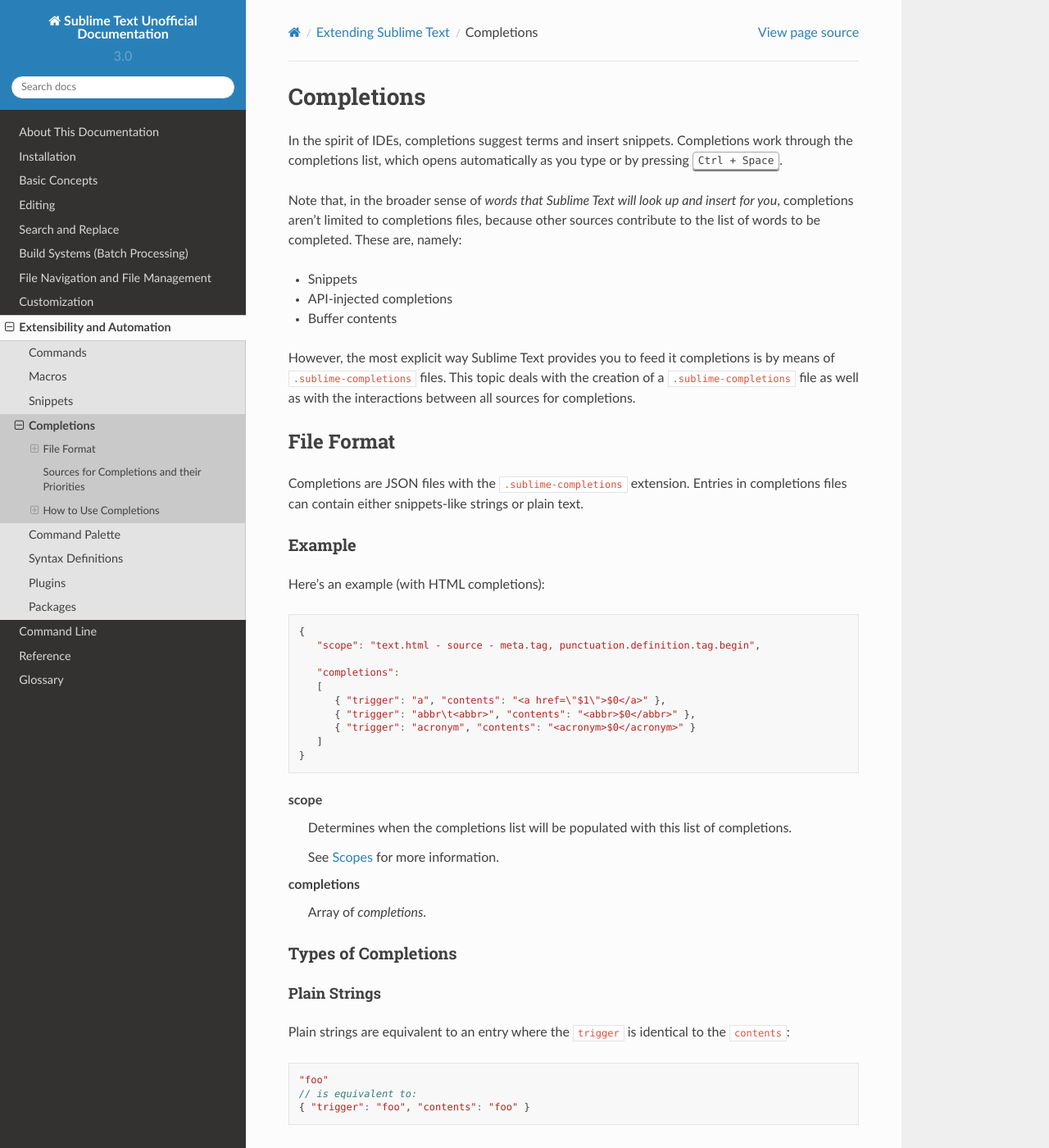
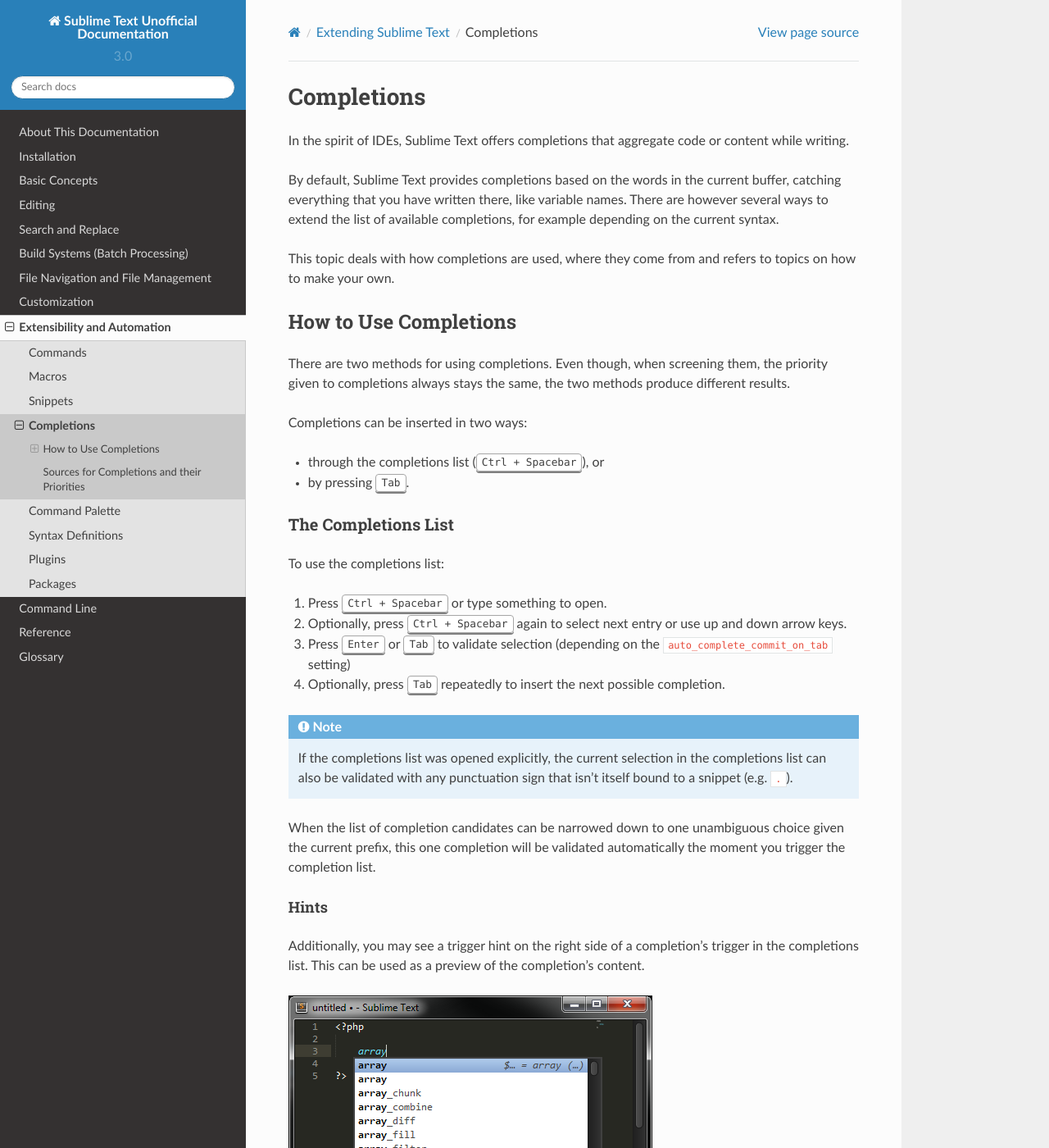
Before and after one commit to guillermooo/sublime-undocs, a Sphinx documentation site: the page built from source/extensibility/completions.rst, in a window 1280 px wide and 1400 px high. Shown: the whole window at 82% size. Built offline with Sphinx 7.4.7 and the Read the Docs theme 2.0.0, drawn with Linux system fonts in a browser that asks for light colours; some of the changed text lies outside the part shown.

Commit message:
Split completions topic into two
First topic deals with completions in general,
second topic (reference) covers the details of `.sublime-completions`
files.

```diff
--- a/source/extensibility/completions.rst
+++ b/source/extensibility/completions.rst
@@ -3,159 +3,23 @@
 ===========
 
 In the spirit of IDEs,
-completions suggest terms and insert snippets.
-Completions work through the completions list,
-which opens automatically as you type
-or by pressing :kbd:`Ctrl + Space`.
+Sublime Text offers completions
+that aggregate code or content while writing.
 
-Note that, in the broader sense of
-*words that Sublime Text will look up and insert for you*,
-completions aren't limited to completions files,
-because other sources contribute
-to the list of words to be completed.
-These are, namely:
+By default,
+Sublime Text provides completions
+based on the words in the current buffer,
+catching everything that you have written there,
+like variable names.
+There are however several ways
+to extend the list of available completions,
+for example depending on the current syntax.
 
-* Snippets
-* API-injected completions
-* Buffer contents
-
-However, the most explicit way
-Sublime Text provides you to feed it completions
-is by means of ``.sublime-completions`` files.
 This topic deals with
-the creation of a ``.sublime-completions`` file
-as well as with the interactions
-between all sources for completions.
-
-
-File Format
-===========
-
-Completions are JSON files
-with the ``.sublime-completions`` extension.
-Entries in completions files can contain
-either snippets-like strings or plain text.
-
-
-Example
-*******
-
-Here's an example (with HTML completions):
-
-.. code-block:: js
-
-   {
-      "scope": "text.html - source - meta.tag, punctuation.definition.tag.begin",
-
-      "completions":
-      [
-         { "trigger": "a", "contents": "<a href=\"$1\">$0</a>" },
-         { "trigger": "abbr\t<abbr>", "contents": "<abbr>$0</abbr>" },
-         { "trigger": "acronym", "contents": "<acronym>$0</acronym>" }
-      ]
-   }
-
-**scope**
-   Determines when the completions list
-   will be populated with this list of completions.
-
-   See :ref:`scopes-and-scope-selectors` for more information.
-
-**completions**
-   Array of *completions*.
-
-
-Types of Completions
-********************
-
-Plain Strings
--------------
-
-Plain strings are equivalent to
-an entry where the ``trigger``
-is identical to the ``contents``:
-
-.. code-block:: js
-
-   "foo"
-   // is equivalent to:
-   { "trigger": "foo", "contents": "foo" }
-
-
-.. _completions-trigger-based:
-
-Trigger-based Completions
--------------------------
-
-.. code-block:: js
-
-   { "trigger": "foo", "contents": "foobar" },
-   { "trigger": "foo\ttest", "contents": "foobar" }
-
-**trigger**
-   Text that will be displayed in the completions list
-   and will cause the ``contents``
-   to be inserted when chosen.
-
-   You can use a ``\t`` tab character
-   to separate the trigger from a brief description
-   on what the completion is about.
-   It will be displayed right-aligned,
-   slightly grayed
-   and does not affect the trigger itself.
-
-**contents**
-   Text to be inserted in the buffer.
-   Uses the same string interpolation features
-   as snippets.
-
-   Refer to :ref:`snippet-features`.
-
-   Because of that,
-   if you want a literal ``$``,
-   you have to escape it like this: ``\\$``
-   (double backslashes are needed
-   because we are within a JSON string).
-
-
-Sources for Completions and their Priorities
-============================================
-
-These are the sources for completions
-the user can control,
-in the order they are prioritized:
-
-.. py:currentmodule:: sublime_plugin
-
-
-1. :doc:`/extensibility/snippets`
-#. API-injected completions
-   via :py:meth:`EventListener.on_query_completions`
-#. ``.sublime-completions`` files
-
-Additionally,
-these other completions are folded into the final list:
-
-4. Words in the buffer
-
-Snippets will always win
-when the current prefix
-matches their tab trigger exactly.
-For the rest of the completion sources,
-a fuzzy match is performed.
-Furthermore,
-snippets always lose with fuzzy matches.
-
-When a list of completions is shown,
-snippets will still be listed alongside the other items,
-even if the prefix only partially matches
-the snippets' tab triggers.
-
-.. note::
-
-   Word completions from the buffer
-   can be disabled exlicitly
-   from a completions event hook.
+how completions are used,
+where they come from
+and refers to topics
+on how to make your own.
 
 
 How to Use Completions
@@ -164,13 +28,12 @@
 There are two methods for using completions.
 Even though, when screening them,
 the priority given to completions always stays the same,
-the two methods produce different results,
-as explained next.
+the two methods produce different results.
 
 Completions can be inserted in two ways:
 
-   * through the completions list (:kbd:`Ctrl+spacebar`), or
-   * By pressing :kbd:`Tab`.
+* through the completions list (:kbd:`Ctrl + Spacebar`), or
+* by pressing :kbd:`Tab`.
 
 
 The Completions List
@@ -178,8 +41,8 @@
 
 To use the completions list:
 
-1. Press :kbd:`Ctrl+spacebar` or type something to open.
-#. Optionally, press :kbd:`Ctrl+spacebar` again
+1. Press :kbd:`Ctrl + Spacebar` or type something to open.
+#. Optionally, press :kbd:`Ctrl + Spacebar` again
    to select next entry
    or use up and down arrow keys.
 #. Press :kbd:`Enter` or :kbd:`Tab` to validate selection
@@ -201,6 +64,46 @@
 given the current prefix,
 this one completion will be validated automatically
 the moment you trigger the completion list.
+
+
+Hints
+-----
+
+Additionally,
+you may see a trigger hint
+on the right side of a completion's trigger
+in the completions list.
+This can be used as a preview
+of the completion's content.
+
+.. image:: images/completions_hint.png
+
+The above is in fact a snippet
+and completes to
+``$arrayName = array('' => , );``.
+
+
+Triggers and Contents
+*********************
+
+Completions that are not taken from the buffer
+may choose to provide a different trigger
+than what they will insert when selected.
+This is commonly used for function completions
+where the completion also includes its signature.
+
+For example,
+completing ``array_map`` from the PHP completions
+will result in :samp:`array_map({callback}, {arr1})`:
+
+.. image:: images/completions_contents.gif
+
+You may notice in the animation
+that the cursor automatically selected ``callback``.
+This is because completions support
+the same features as snippets
+with fields and placeholders.
+For more details, refer to :ref:`snippet-features`.
 
 
 .. _completions-multi-cursor:
@@ -260,3 +163,40 @@
 When ``tab_completion`` is enabled,
 you can press :kbd:`Shift + Tab` to insert
 a literal tab character.
+
+
+Sources for Completions and their Priorities
+============================================
+
+These are the sources for completions
+the user can control,
+in the order they are prioritized:
+
+1. :doc:`/extensibility/snippets`
+#. API-injected completions
+   via :py:meth:`~sublime_plugin.EventListener.on_query_completions`
+#. :doc:`Completions files </reference/completions>`
+
+Additionally,
+these other completions are folded into the final list:
+
+4. Words in the buffer
+
+Snippets will always win
+when the current prefix
+matches their tab trigger *exactly*.
+For the rest of the completion sources,
+a fuzzy match is performed.
+Furthermore,
+snippets always lose with fuzzy matches.
+
+When a list of completions is shown,
+snippets will still be listed alongside the other items,
+even if the prefix only partially matches
+the snippets' tab triggers.
+
+.. note::
+
+   Word completions from the buffer
+   can be disabled exlicitly
+   from a completions event hook.
--- /dev/null
+++ b/source/reference/completions.rst
@@ -0,0 +1,118 @@
+=================
+Completions Files
+=================
+
+.. seealso::
+
+   :doc:`/extensibility/completions`
+      Introduction to the different types of completions
+
+
+Note that, in the broader sense of
+*words that Sublime Text will look up and insert for you*,
+completions aren't limited to completions files,
+because other sources contribute
+to the list of words to be completed.
+These are, namely:
+
+* Snippets
+* API-injected completions
+* Buffer contents
+
+However, the most explicit way
+Sublime Text provides you to feed it completions
+is by means of ``.sublime-completions`` files.
+This topic deals with
+the creation of a ``.sublime-completions`` file
+as well as with the interactions
+between all sources for completions.
+
+
+File Format
+===========
+
+Completions are JSON files
+with the ``.sublime-completions`` extension.
+Entries in completions files can contain
+either snippets-like strings or plain text.
+
+
+Example
+*******
+
+Here's an example (with HTML completions):
+
+.. code-block:: js
+
+   {
+      "scope": "text.html - source - meta.tag, punctuation.definition.tag.begin",
+
+      "completions":
+      [
+         { "trigger": "a", "contents": "<a href=\"$1\">$0</a>" },
+         { "trigger": "abbr\t<abbr>", "contents": "<abbr>$0</abbr>" },
+         { "trigger": "acronym", "contents": "<acronym>$0</acronym>" }
+      ]
+   }
+
+**scope**
+   Determines when the completions list
+   will be populated with this list of completions.
+
+   See :ref:`scopes-and-scope-selectors` for more information.
+
+**completions**
+   Array of *completions*.
+
+
+Types of Completions
+********************
+
+Plain Strings
+-------------
+
+Plain strings are equivalent to
+an entry where the ``trigger``
+is identical to the ``contents``:
+
+.. code-block:: js
+
+   "foo"
+   // is equivalent to:
+   { "trigger": "foo", "contents": "foo" }
+
+
+.. _completions-trigger-based:
+
+Trigger-based Completions
+-------------------------
+
+.. code-block:: js
+
+   { "trigger": "foo", "contents": "foobar" },
+   { "trigger": "foo\ttest", "contents": "foobar" }
+
+**trigger**
+   Text that will be displayed in the completions list
+   and will cause the ``contents``
+   to be inserted when chosen.
+
+   You can use a ``\t`` tab character
+   to separate the trigger from a brief description
+   on what the completion is about.
+   It will be displayed right-aligned,
+   slightly grayed
+   and does not affect the trigger itself.
+
+**contents**
+   Text to be inserted in the buffer.
+   Uses the same string interpolation features
+   as snippets.
+
+   Refer to :ref:`snippet-features`.
+
+   Because of that,
+   if you want a literal ``$``,
+   you have to escape it like this: ``\\$``
+   (double backslashes are needed
+   because we are within a JSON string).
--- a/source/reference/reference.rst
+++ b/source/reference/reference.rst
@@ -17,6 +17,7 @@
     Settings <settings>
     symbols
     comments
+    completions
     metadata
     Command Palette <command_palette>
     plugins
```
Also changed, not shown: source/extensibility/images/completions_contents.gif (added), source/extensibility/images/completions_hint.png (added).
